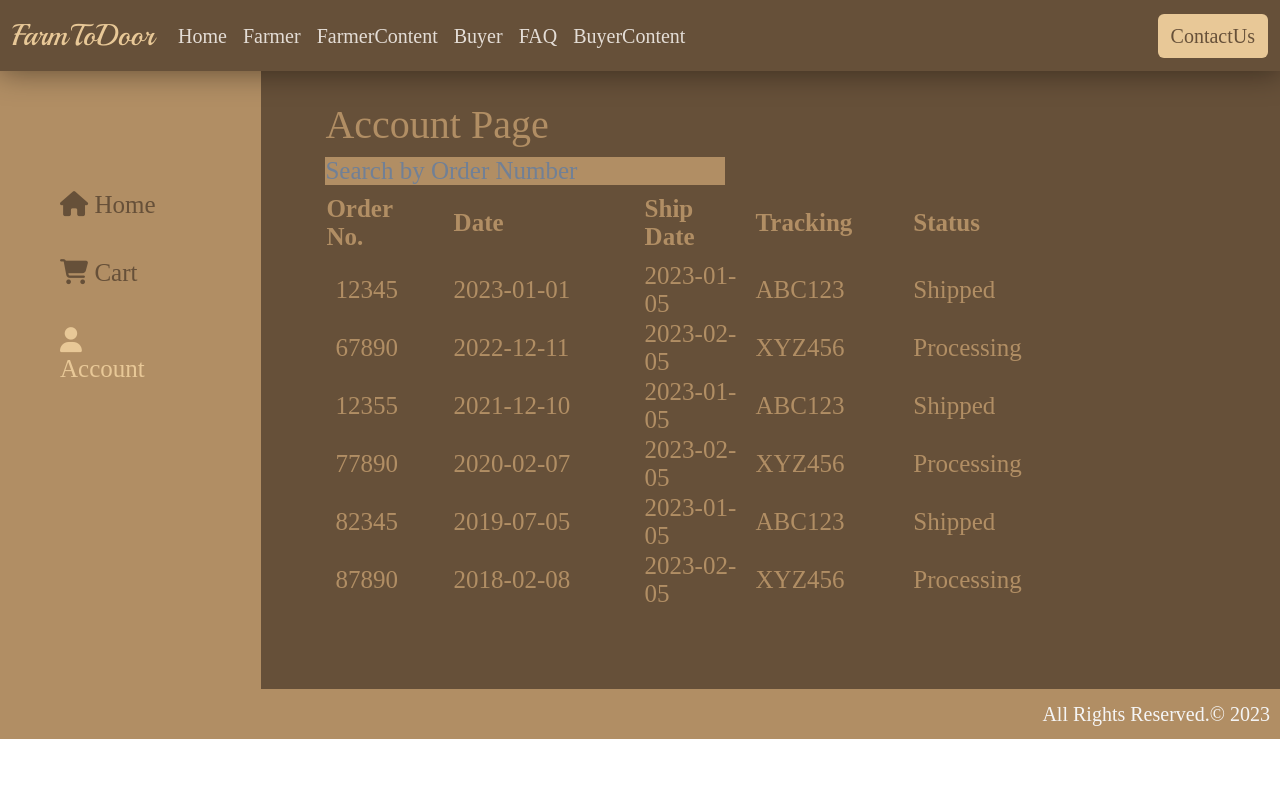
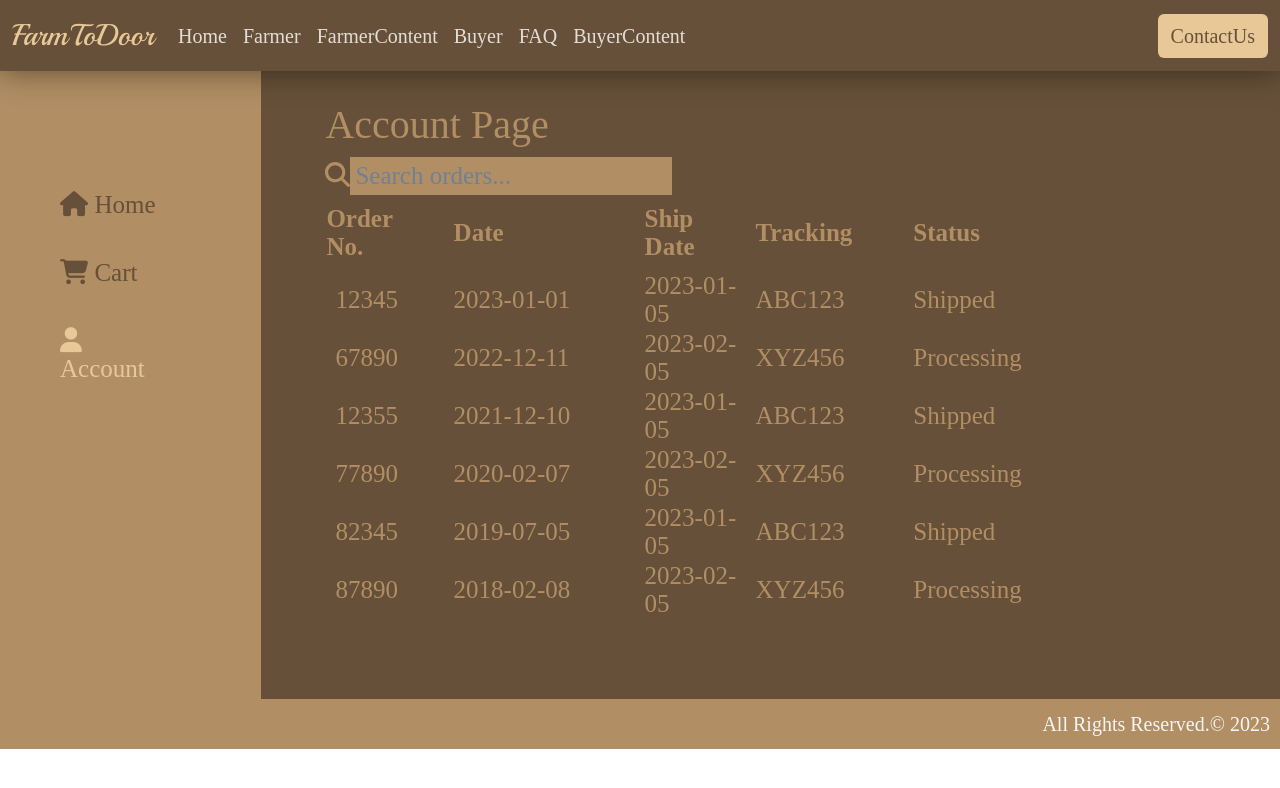
Before and after one commit to SHIVANGI08S/F2D, a React (Create React App) app in the folder F2D-Frontend/: page /BuyerAccount in a window 1280 px wide. Shown: the top 788 px of the page. Built offline with nearby package versions, Linux system fonts and the light colour scheme; a web font is replaced by a local one.

Commit message:
latest commit

```diff
--- a/F2D-Frontend/src/components/BuyerContent/Buyer_Account.js
+++ b/F2D-Frontend/src/components/BuyerContent/Buyer_Account.js
@@ -3,6 +3,9 @@
 import { Box, ChakraProvider } from "@chakra-ui/react";
 import "../../style/Buyer_Content.css";
 import { Link } from "react-router-dom";
+import { FontAwesomeIcon } from "@fortawesome/react-fontawesome";
+import { faSearch } from "@fortawesome/free-solid-svg-icons";
+
 
 const Buyer_Account = () => {
   const [searchTerm, setSearchTerm] = useState('');
@@ -49,13 +52,22 @@
         </Box>
         <Box className='buyer_account' paddingLeft="16" paddingBottom="20">
         <h1>Account Page</h1>
-      <input
+        <FontAwesomeIcon icon={faSearch} className="search-icon" />
+            <input
+              className="search-button-order"
+              type="text"
+              placeholder="Search orders..."
+              value={searchTerm}
+              onChange={(e) => setSearchTerm(e.target.value)}
+              style={{ backgroundColor: "#b18e64", padding: "5px" }}
+            />
+      {/* <input
         className='buyer_account_search'
         type="text"
         placeholder="Search by Order Number"
         value={searchTerm}
         onChange={handleSearch}
-      />
+      /> */}
       <table>
         <thead>
           <tr>
--- a/F2D-Frontend/src/components/FarmerContent/Farmer_Order.js
+++ b/F2D-Frontend/src/components/FarmerContent/Farmer_Order.js
@@ -3,7 +3,6 @@
 import { Link } from "react-router-dom";
 import { useState } from "react";
 import { FontAwesomeIcon } from "@fortawesome/react-fontawesome";
-
 import { faSearch } from "@fortawesome/free-solid-svg-icons";
 import "../../style/farmer_content.css";
 
```
